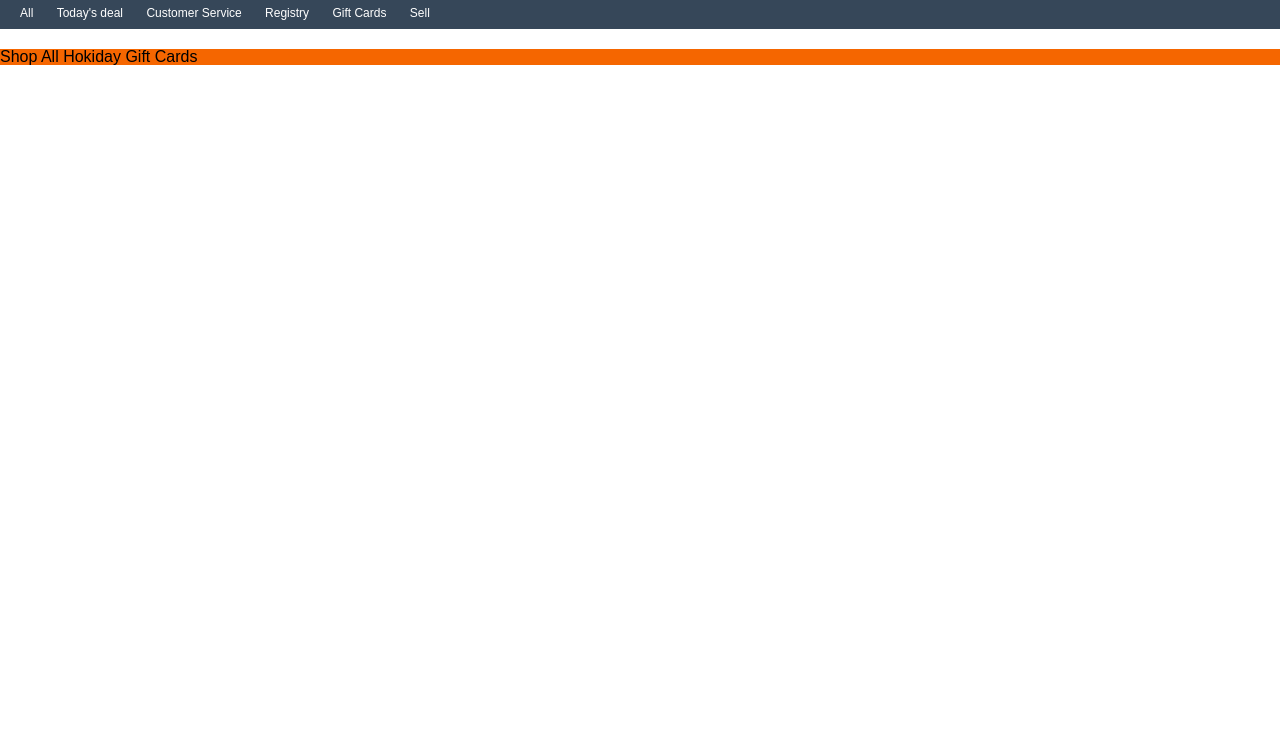
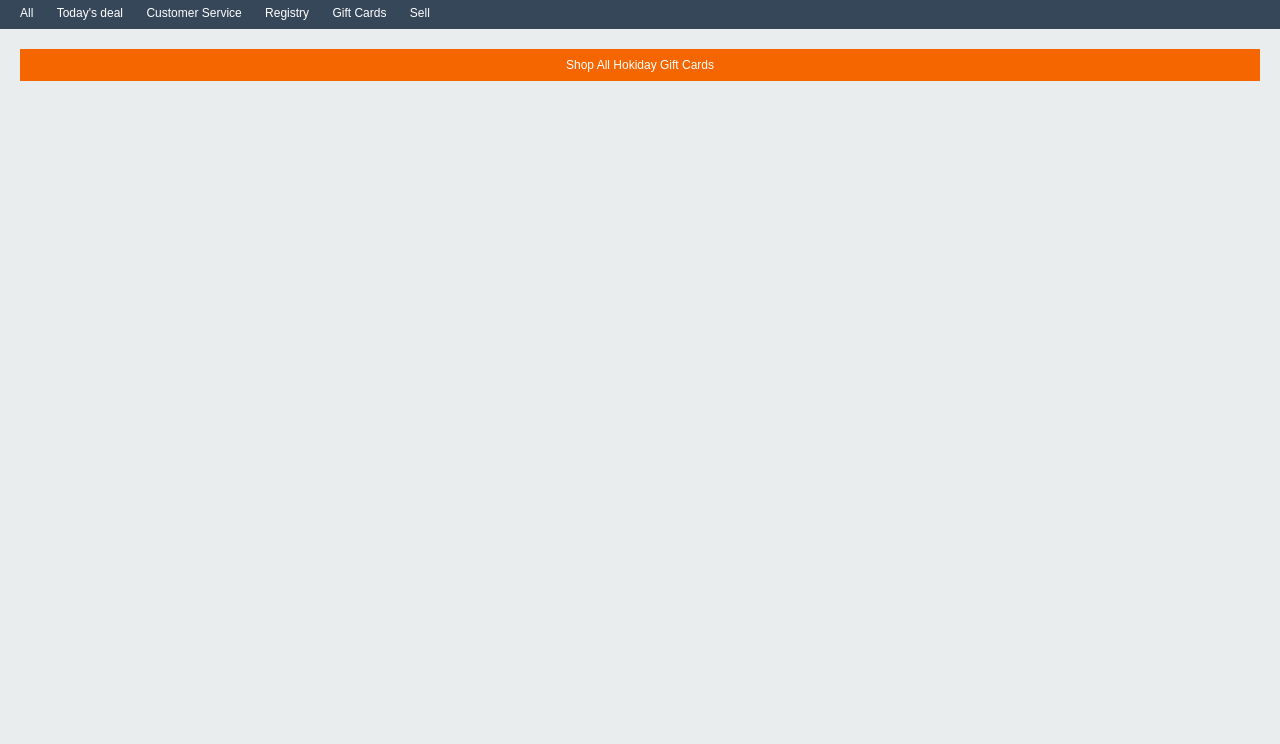
Before and after one commit to JackRosser/Amazon-Page-TEST, a plain HTML site: page index.html in a window 1280 px wide. Shown: the part 56-800 px from the top of the page. Drawn offline with Linux system fonts and the light colour scheme.

Commit message:
orangebar

```diff
--- a/assets/css/style.css
+++ b/assets/css/style.css
@@ -9,6 +9,7 @@ body::-webkit-scrollbar {
 
 body {
   font-family: Arial, Helvetica, sans-serif;
+  background-color: #e9edee;
 }
 
 /* utilities */
@@ -48,9 +49,13 @@ li a {
 /* hero */
 
 main {
-  background-color: #e9edee;
+  padding-inline: 20px;
 }
 
 .orangebar {
   background-color: #f56600;
+  color: white;
+  font-size: 12px;
+  padding: 10px;
+  text-align: center;
 }
```
